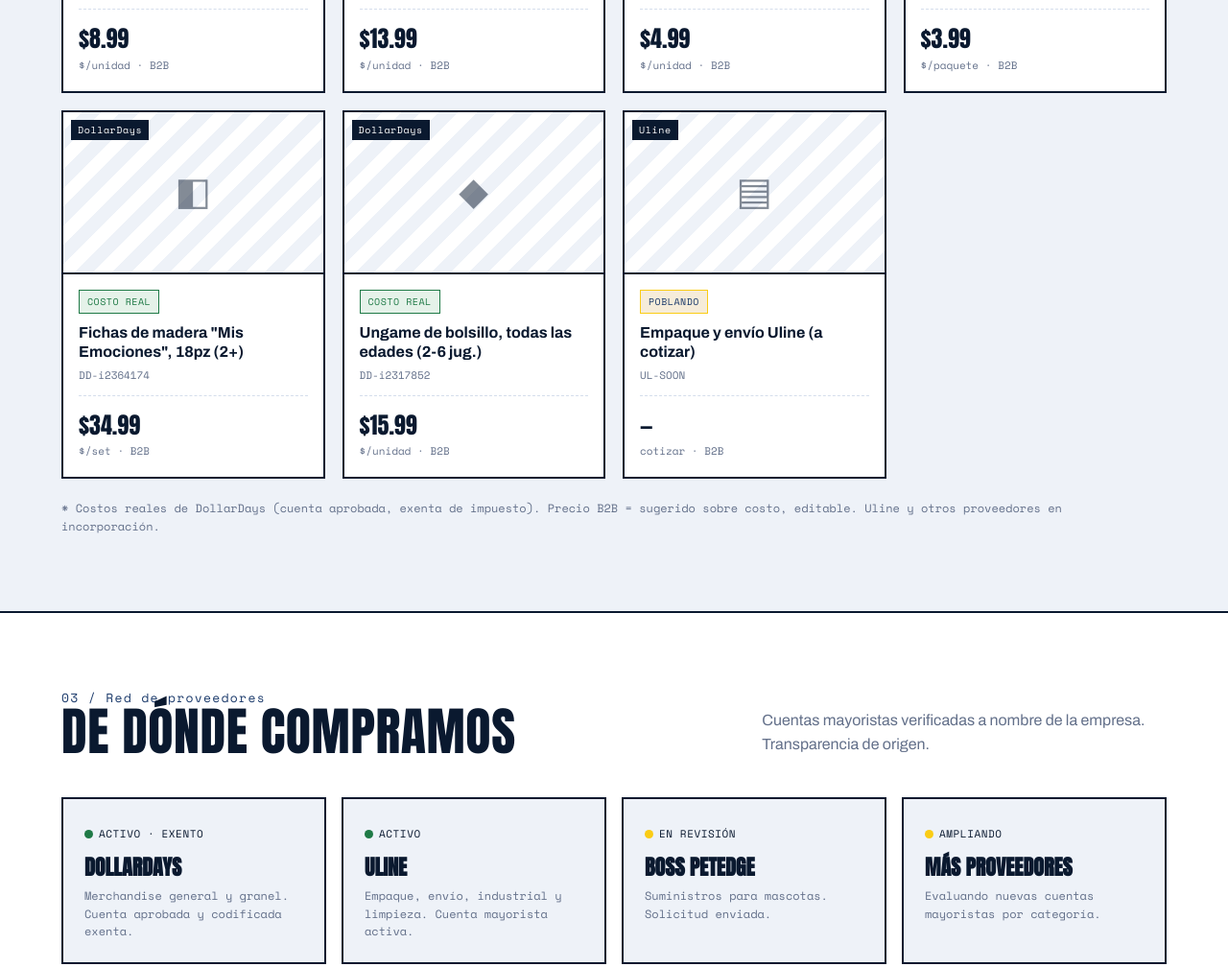
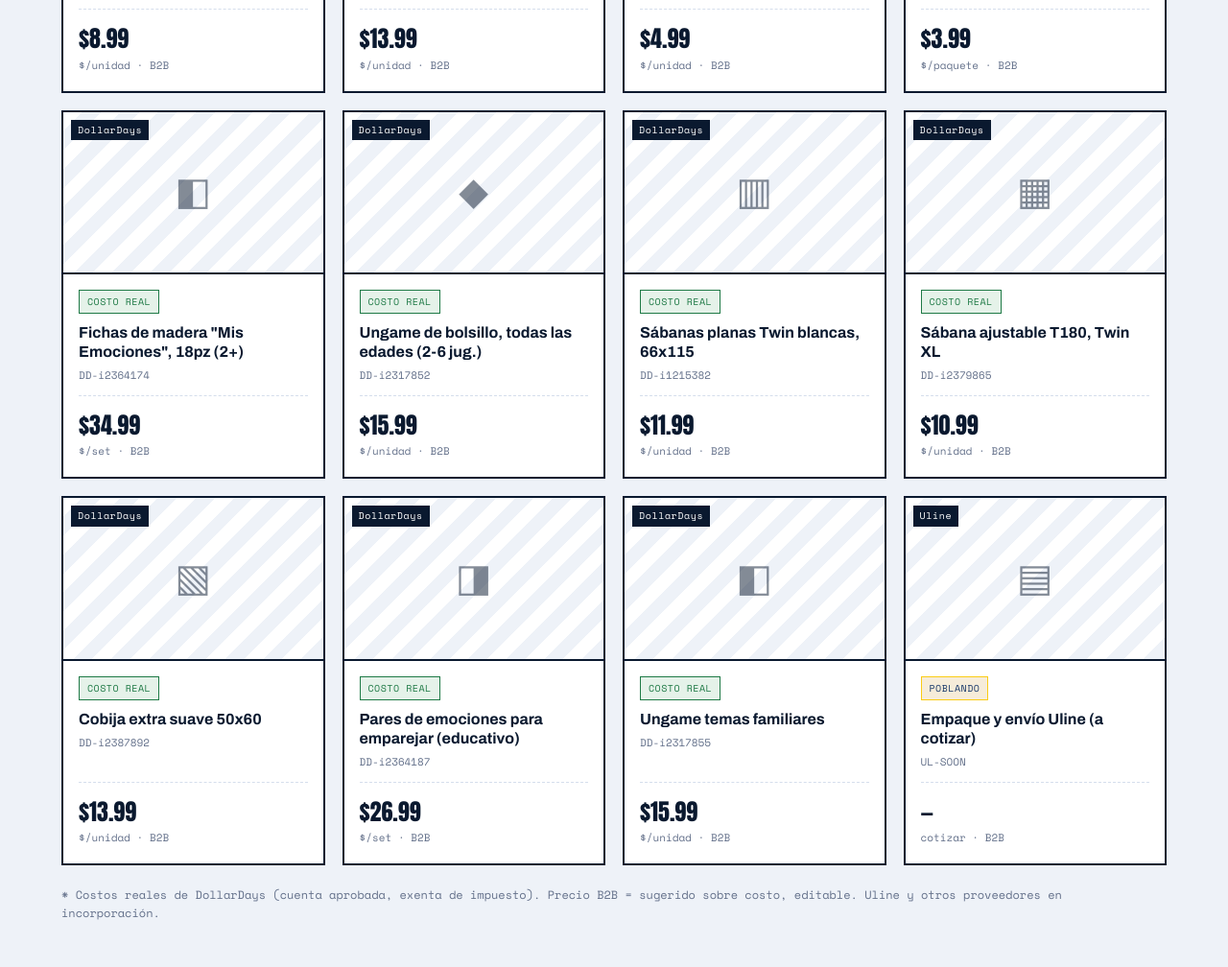
Before and after one commit to analyticbeacon/tumayoristaexpress-web, a plain HTML site: page index.html in a window 1280 px wide. Shown: the part 4738-5746 px from the top of the page at 96% size. Drawn offline with nearby package versions, Linux system fonts and the light colour scheme.

Commit message:
Profundizar Cama (+3) y Juguetería educativa (+2) — 35 productos

```diff
--- a/index.html
+++ b/index.html
@@ -434,6 +434,11 @@
   {sku:"DD-i2383276", name:"Juegos magnéticos de viaje, 240 piezas", cat:"Juguetería", sup:"DollarDays", unit:"$/paquete", cost:2.77, b2b:3.99, ic:"◈", real:true},
   {sku:"DD-i2364174", name:"Fichas de madera \"Mis Emociones\", 18pz (2+)", cat:"Juguetería", sup:"DollarDays", unit:"$/set", cost:25.99, b2b:34.99, ic:"◧", real:true},
   {sku:"DD-i2317852", name:"Ungame de bolsillo, todas las edades (2-6 jug.)", cat:"Juguetería", sup:"DollarDays", unit:"$/unidad", cost:11.69, b2b:15.99, ic:"◆", real:true},
+  {sku:"DD-i1215382", name:"Sábanas planas Twin blancas, 66x115", cat:"Cama", sup:"DollarDays", unit:"$/unidad", cost:8.55, b2b:11.99, ic:"▥", real:true},
+  {sku:"DD-i2379865", name:"Sábana ajustable T180, Twin XL", cat:"Cama", sup:"DollarDays", unit:"$/unidad", cost:7.80, b2b:10.99, ic:"▦", real:true},
+  {sku:"DD-i2387892", name:"Cobija extra suave 50x60", cat:"Cama", sup:"DollarDays", unit:"$/unidad", cost:9.99, b2b:13.99, ic:"▧", real:true},
+  {sku:"DD-i2364187", name:"Pares de emociones para emparejar (educativo)", cat:"Juguetería", sup:"DollarDays", unit:"$/set", cost:19.59, b2b:26.99, ic:"◨", real:true},
+  {sku:"DD-i2317855", name:"Ungame temas familiares", cat:"Juguetería", sup:"DollarDays", unit:"$/unidad", cost:11.69, b2b:15.99, ic:"◧", real:true},
   {sku:"UL-SOON", name:"Empaque y envío Uline (a cotizar)", cat:"Empaque", sup:"Uline", unit:"cotizar", cost:null, b2b:null, ic:"▤", real:false},
 ];
 
```
